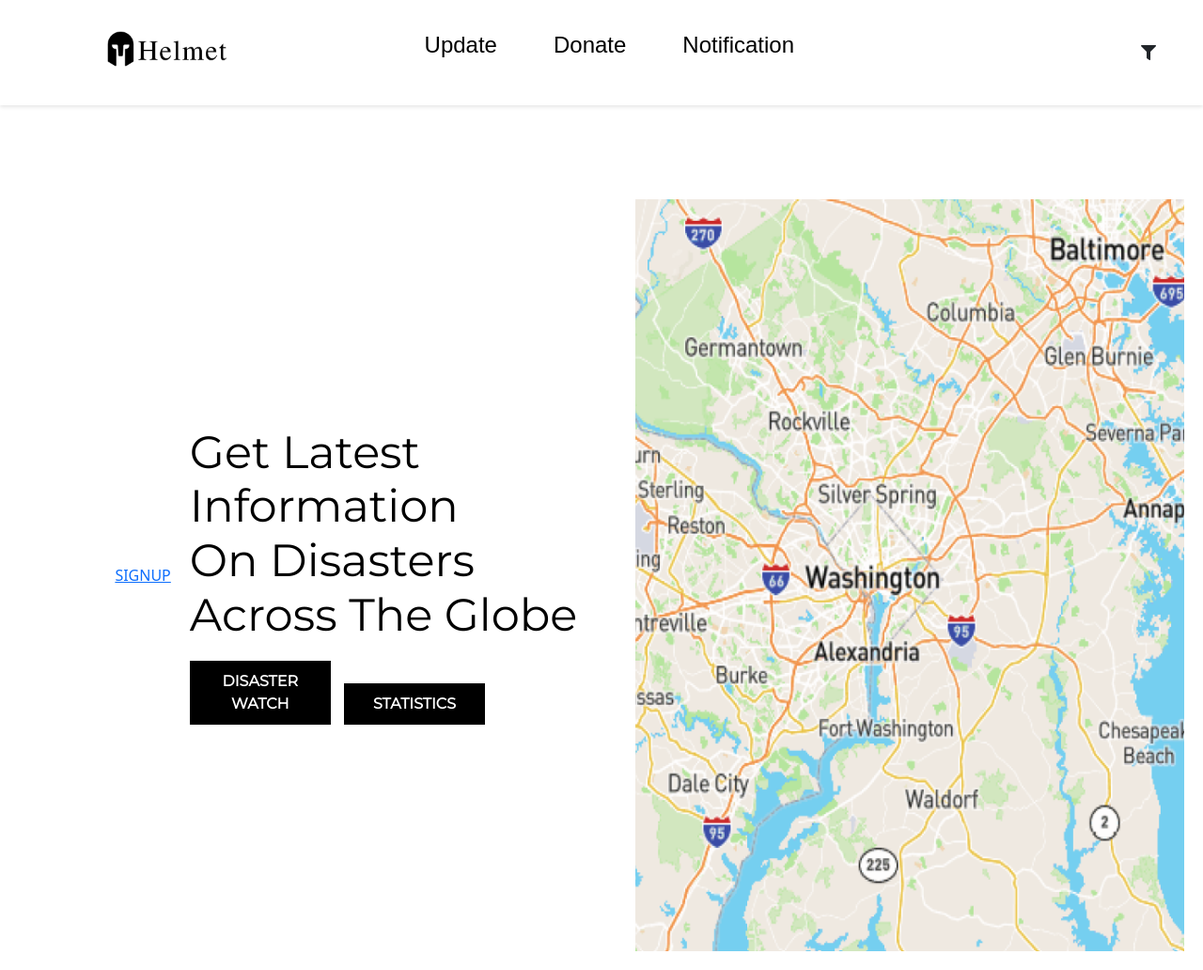
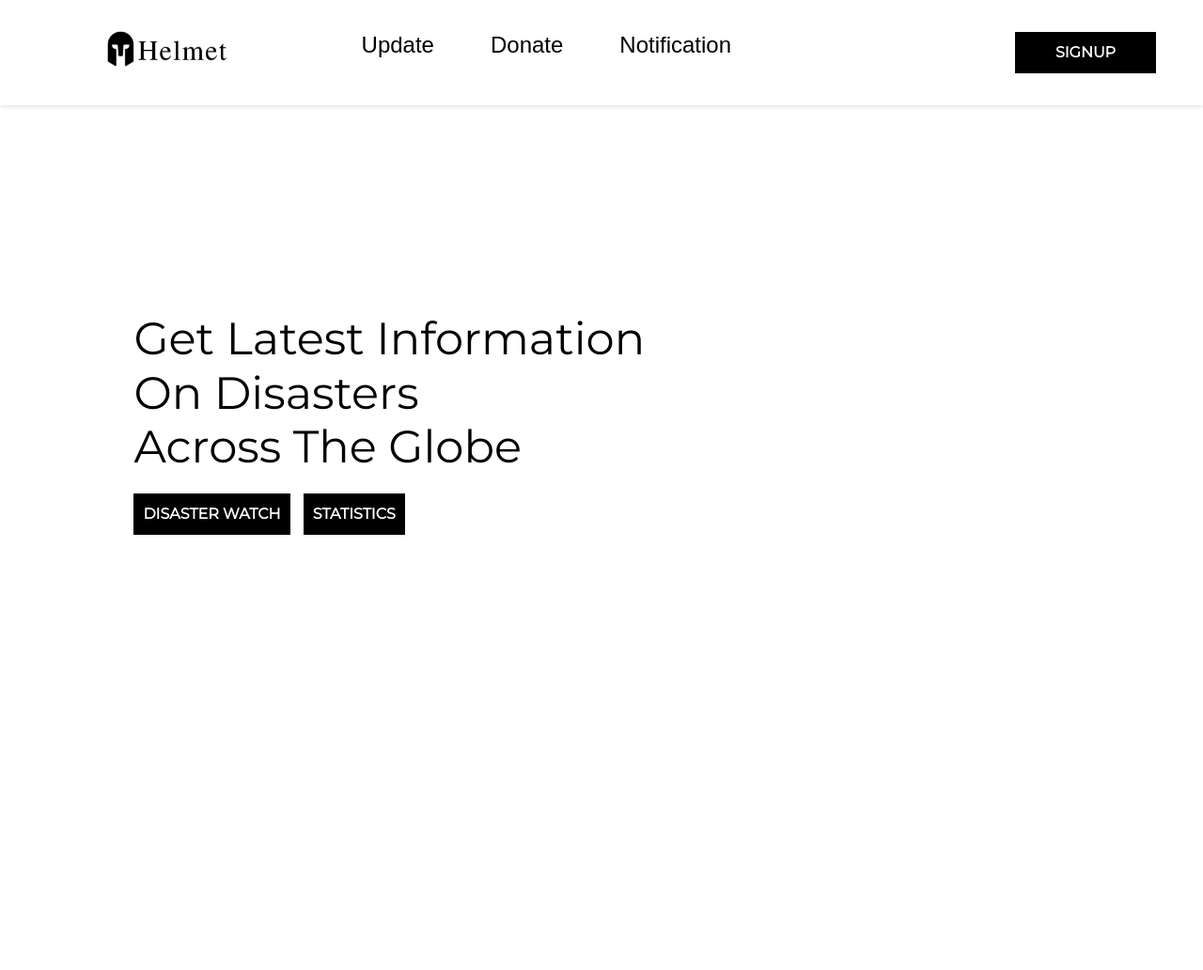
Before and after one commit to PyJim/helmet, a Flask app: page / in a window 1280 px wide. Shown: the whole page at 94% size. After the commit the page ends 569 px from the top, so only its background shows below. Run offline with Flask 2, Linux system fonts and the light colour scheme; tables that the repository leaves empty hold one stand-in row (values such as "Sample post").

Commit message:
Fixed the sigup up. and removed the map

```diff
--- a/static/css/style.css
+++ b/static/css/style.css
@@ -54,9 +54,30 @@ header {
     color: red;
 }
 
-.filter-icon {
+.signup {
     margin-right: 40px;
+    display: inline-block;
+    width: 150px;
+    padding: 10px;
+    color: white;
+    font-family: "Montserrat", sans-serif;
+    font-weight: bolder;
+    background-color: black;
+    border: none;
+    cursor: pointer;
+    text-decoration: none;
+    text-align: center; /* Added to center the text */
 }
+
+.signup a {
+    color: white;
+    text-decoration: none;
+}
+
+.signup:hover {
+    background-color: red; /* Changes the text color to red on hover */
+}
+
 
 .author{
     margin-right: 100px;
@@ -78,9 +99,8 @@ header {
 
 .Left-side {
     text-align: left;
-    color: white;
     padding: 20px;
-    margin: 144px,494px;
+
 }
 
 .Left-side h1 {
@@ -93,7 +113,7 @@ header {
 
 .Left-side button {
     display: inline-block;
-    width: 150px;
+    width: auto;
     padding: 10px;
     margin-right: 10px;
     color: white;
@@ -181,6 +201,7 @@ header {
 
 .report_head_container{
     margin-top: -50px;
+    float: left;
 }
 .report_form, .signin_form, .signup_form{
     position: fixed;
@@ -225,3 +246,103 @@ input, textarea {
     height: 100px;
     align-self: flex-end;
 }
+
+.author {
+    text-align: center;
+    margin-top: 10px;
+}
+
+.author h3 {
+    color: white;
+    font-size: 16px;
+}
+
+.content {
+    padding-top: 100px;
+}
+
+.report_container {
+    background-color: #ffffff;
+    padding: 20px;
+}
+
+.report_head_container {
+    text-align: center;
+    margin-bottom: 20px;
+}
+
+.report_head {
+    font-size: 24px;
+    font-weight: bold;
+}
+
+.all_reports {
+    display: flex;
+    flex-wrap: wrap;
+    justify-content: space-between;
+}
+
+.report {
+    background-color: white;
+    padding: 20px;
+    margin-bottom: 20px;
+    box-shadow: 0px 2px 4px rgba(0, 0, 0, 0.1);
+    transition: box-shadow 0.3s;
+}
+
+.report:hover {
+    box-shadow: 0px 4px 8px rgba(0, 0, 0, 0.1);
+}
+
+.report_image {
+    width: 100%;
+    height: auto;
+    margin-bottom: 10px;
+}
+
+.report h3 {
+    font-size: 20px;
+    font-weight: bold;
+    margin-bottom: 5px;
+}
+
+.report h5 {
+    font-size: 16px;
+    color: #555555;
+    margin-bottom: 5px;
+}
+
+.report p {
+    margin-bottom: 10px;
+}
+
+.report a {
+    display: block;
+    width: 100%;
+    height: 100%;
+    position: absolute;
+    top: 0;
+    left: 0;
+    z-index: 1;
+    opacity: 0;
+}
+
+.report:hover a {
+    opacity: 1;
+}
+
+.report:hover h3,
+.report:hover h5,
+.report:hover p {
+    color: #e60000;
+}
+
+.back a {
+    color: #bb1919;
+    font-size: 14px;
+    text-decoration: none;
+}
+
+.back a:hover {
+    text-decoration: underline;
+}
--- a/templates/base.html
+++ b/templates/base.html
@@ -22,8 +22,8 @@
                 <li><a href="/notification">Notification</a></li>
             </ul>
         </div>
-        <div class="filter-icon">
-            <i class="fas fa-filter"></i>
+        <div class="signup">
+            <a href="/signup">SIGNUP</a>
         </div>
     </header>
     <div class="content">
--- a/templates/index.html
+++ b/templates/index.html
@@ -4,9 +4,6 @@
 
 {% block content %}
 <section id="homepage">
-    <div class="signup">
-        <a href="/signup">SIGNUP</a>
-    </div>
     <div class="Left-side">
         <h1>Get Latest Information <br>
              On Disasters <br> Across The Globe
@@ -14,8 +11,6 @@
         <a href="{{ url_for('disaster_watch') }}"><button>DISASTER WATCH</button></a>
         <a href="{{ url_for('statistics') }}"><button>STATISTICS</button></a>
     </div>
-    <div class="map">
-        <img src="static\images\Map.png" alt="map">
-    </div>
+
 </section>
 {% endblock %}
```
Also changed, not shown: templates/author.html (+3 -4 lines), database.db, static/images/MacBook_Pro_16__-_1.png (added).
